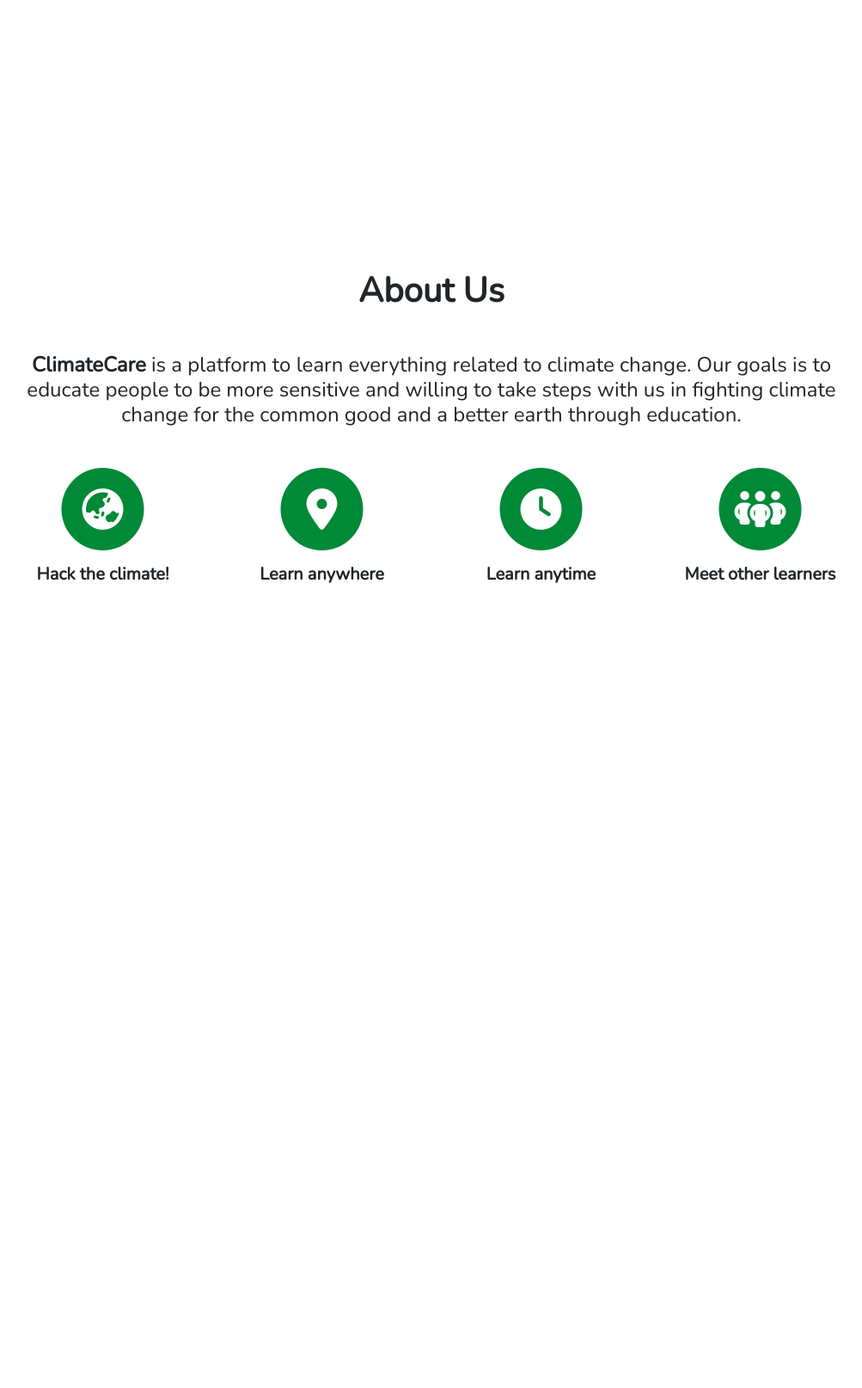
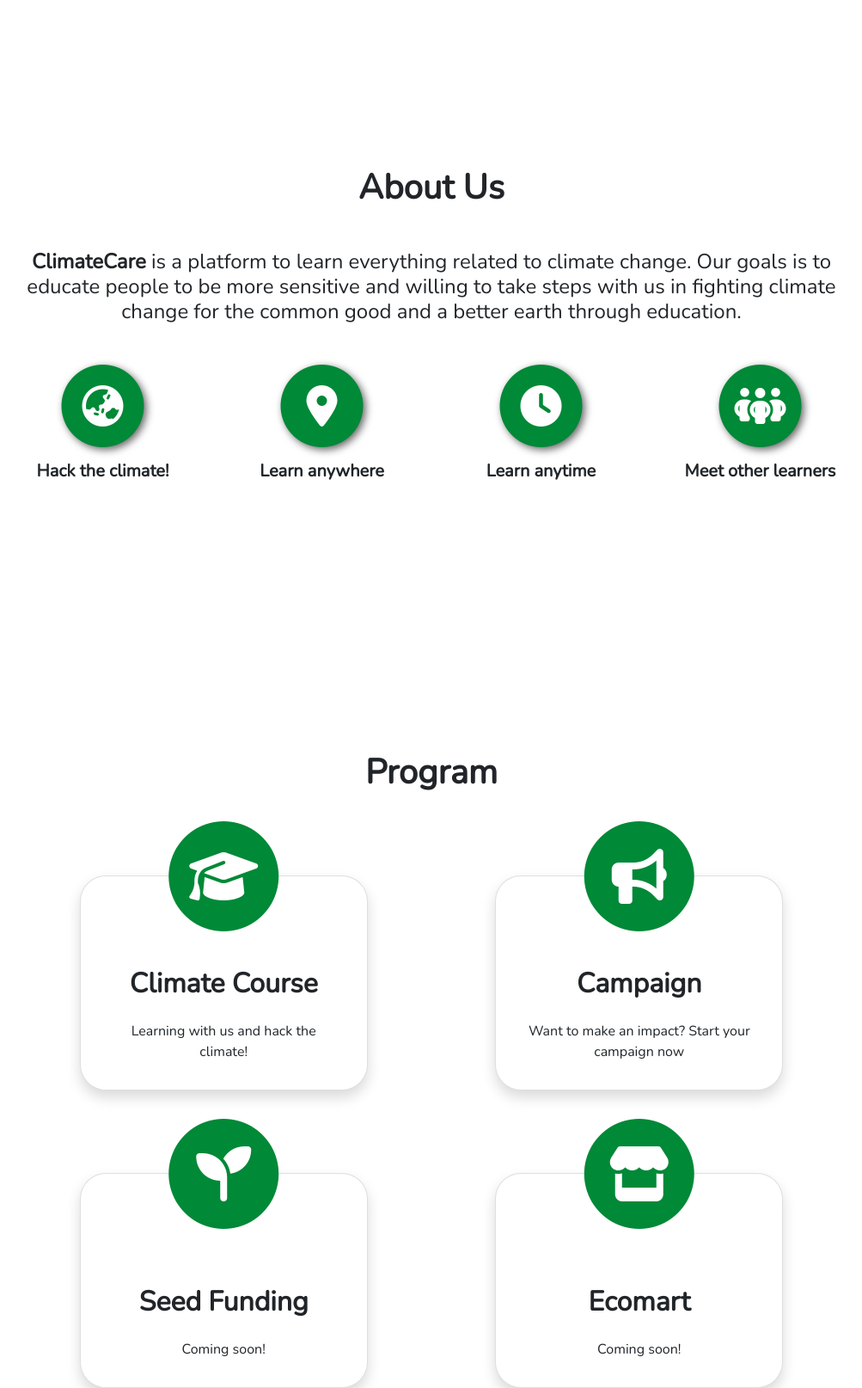
Before and after one commit to Penk13/climatecare, a Django app: page / in a window 1280 px wide. Shown: the part 589-2203 px from the top of the page at 86% size, without its empty margins (138-1141 px from the left). Before the commit the page ends 1267 px from the top, so only its background shows below. Run offline with Django 4.2, Linux system fonts and the light colour scheme; some libraries are stand-ins or nearby versions.

Commit message:
create program section

```diff
--- a/static/css/main.css
+++ b/static/css/main.css
@@ -31,9 +31,30 @@ body{
 	color: #008937;
 }
 
+.about-us-content-logo{
+	filter:drop-shadow(3px 3px 5px rgb(100, 100, 100))
+}
+
 .fa-earth-asia,
 .fa-location-dot,
 .fa-clock,
-.fa-people-group{
+.fa-people-group,
+.fa-graduation-cap,
+.fa-bullhorn,
+.fa-seedling,
+.fa-store{
 	color: white;
 }
+
+.program-card-logo {
+	position: absolute;
+	top: -80px;
+	left: 50%;
+	transform: translateX(-50%)
+}
+
+.program-card{
+	height: 250px;
+	width: 30%;
+	border-radius: 30px;
+}
--- a/templates/pages/homepage.html
+++ b/templates/pages/homepage.html
@@ -2,7 +2,7 @@
 
 {% block content %}
 
-<div class="d-flex" style="height: 100vh">
+<div class="d-flex" style="height: 85vh">
   <div class="col-7 p-5 mt-5">
 		<h1 class="fw-bold">Let’s Hack The Climate Through Education!</h1>
 		<h2 class="fs-4">Elevate your knowledge through environmental related course here, and let’s hack the climate with us for the better world!</h2>
@@ -18,35 +18,35 @@
 	</div>
 </div>
 
-<div class="px-5" style="height: 100vh">
+<div class="px-5" style="height: 85vh">
   <div class="col-12 text-center">
 		<h1 class="fw-bold">About Us</h1>
 		<h2 class="fs-4 my-5"><b>ClimateCare</b> is a platform to learn everything related to climate change. Our goals is to educate people to be more sensitive and willing to take steps with us in fighting climate change for the common good and a better earth through education.</h2>
 	</div>
 	<div class="d-flex text-center">
 		<div class="col-3">
-			<span class="fa-stack fa-3x">
+			<span class="fa-stack fa-3x about-us-content-logo">
 				<i class="fas fa-circle fa-stack-2x"></i>
 				<i class="fa-solid fa-earth-asia fa-stack-1x"></i>
 			</span>
 			<h3 class="fs-5 fw-bold mt-3">Hack the climate!</h3>
 		</div>
 		<div class="col-3">
-			<span class="fa-stack fa-3x">
+			<span class="fa-stack fa-3x about-us-content-logo">
 				<i class="fas fa-circle fa-stack-2x"></i>
 				<i class="fa-solid fa-location-dot fa-stack-1x"></i>
 			</span>
 			<h3 class="fs-5 fw-bold mt-3">Learn anywhere</h3>
 		</div>
 		<div class="col-3">
-			<span class="fa-stack fa-3x">
+			<span class="fa-stack fa-3x about-us-content-logo">
 				<i class="fas fa-circle fa-stack-2x"></i>
 				<i class="fa-solid fa-clock fa-stack-1x"></i>
 			</span>
 			<h3 class="fs-5 fw-bold mt-3">Learn anytime</h3>
 		</div>
 		<div class="col-3">
-			<span class="fa-stack fa-3x">
+			<span class="fa-stack fa-3x about-us-content-logo">
 				<i class="fas fa-circle fa-stack-2x"></i>
 				<i class="fa-solid fa-people-group fa-stack-1x"></i>
 			</span>
@@ -55,4 +55,52 @@
 	</div>
 </div>
 
+<div class="text-center" style="height: 85vh">
+	<h1 class="fw-bold">Program</h1>
+	<div class="d-flex justify-content-evenly mt-5 pt-5">
+		<div class="card program-card p-3 shadow">
+			<span class="fa-stack fa-4x program-card-logo">
+				<i class="fas fa-circle fa-stack-2x"></i>
+				<i class="fa-solid fa-graduation-cap fa-stack-1x"></i>
+			</span>
+			<h2 class="fw-bold">Climate Course</h2>
+			<div class="card-body">
+				<p class="card-text">Learning with us and hack the climate!</p>
+			</div>
+		</div>
+		<div class="card program-card p-3 shadow">
+			<span class="fa-stack fa-4x program-card-logo">
+				<i class="fas fa-circle fa-stack-2x"></i>
+				<i class="fa-solid fa-bullhorn fa-stack-1x"></i>
+			</span>
+			<h2 class="fw-bold">Campaign</h2>
+			<div class="card-body">
+				<p class="card-text">Want to make an impact? Start your campaign now</p>
+			</div>
+		</div>
+	</div>
+	<div class="d-flex justify-content-evenly mt-5 pt-5">
+		<div class="card program-card p-3 shadow">
+			<span class="fa-stack fa-4x program-card-logo">
+				<i class="fas fa-circle fa-stack-2x"></i>
+				<i class="fa-solid fa-seedling fa-stack-1x"></i>
+			</span>
+			<h2 class="fw-bold">Seed Funding</h2>
+			<div class="card-body">
+				<p class="card-text">Coming soon!</p>
+			</div>
+		</div>
+		<div class="card program-card p-3 shadow">
+			<span class="fa-stack fa-4x program-card-logo">
+				<i class="fas fa-circle fa-stack-2x"></i>
+				<i class="fa-solid fa-store fa-stack-1x"></i>
+			</span>
+			<h2 class="fw-bold">Ecomart</h2>
+			<div class="card-body">
+				<p class="card-text">Coming soon!</p>
+			</div>
+		</div>
+	</div>
+</div>
+
 {% endblock content %}
```
